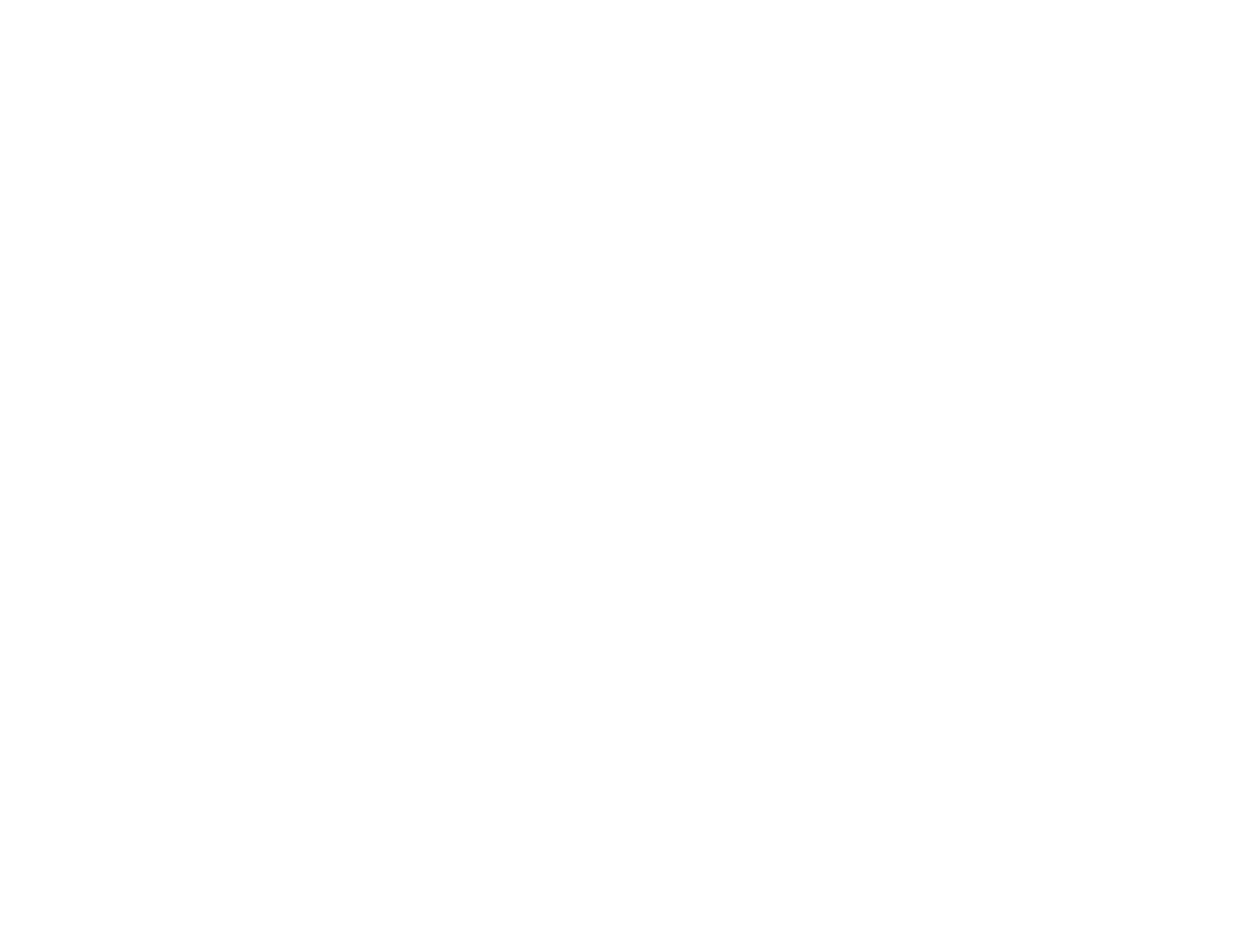
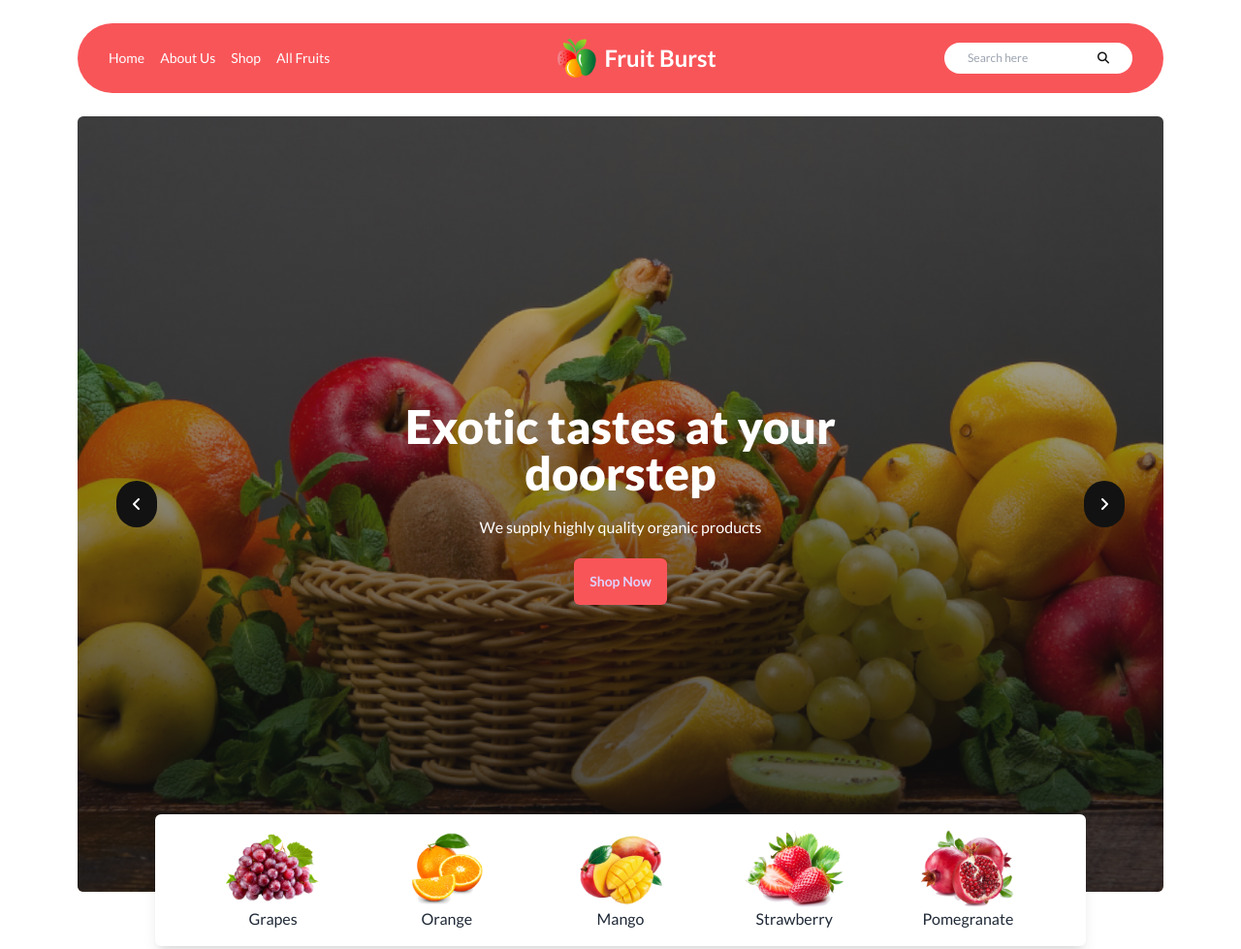
Before and after one commit to safia-nusrat-official/fruit-burst-assignment, a plain HTML site: page index.html in a window 1280 px wide. Shown: the top 979 px of the page at 97% size. Before the commit the page ends 800 px from the top, so only its background shows below. Drawn offline with nearby package versions, Linux system fonts and the light colour scheme.

Commit message:
navbar and hero section completed

```diff
--- a/index.html
+++ b/index.html
@@ -1,34 +1,128 @@
 <!DOCTYPE html>
-<html lang="en">
+<html lang="en" data-theme="light">
   <head>
-    <meta charset="UTF-8">
-    <meta name="viewport" content="width=device-width, initial-scale=1.0">
+    <meta charset="UTF-8" />
+    <meta name="viewport" content="width=device-width, initial-scale=1.0" />
     <title>Fruit Burst</title>
-    <link href="https://cdn.jsdelivr.net/npm/daisyui@3.4.0/dist/full.css" rel="stylesheet" type="text/css" />
+    <link
+      href="https://cdn.jsdelivr.net/npm/daisyui@3.4.0/dist/full.css"
+      rel="stylesheet"
+      type="text/css"
+    />
     <script src="https://cdn.tailwindcss.com"></script>
-    <link rel="preconnect" href="https://fonts.googleapis.com">
-    <link rel="preconnect" href="https://fonts.gstatic.com" crossorigin>
-    <link href="https://fonts.googleapis.com/css2?family=Lato:wght@400;700;900&display=swap" rel="stylesheet">
+    <link rel="preconnect" href="https://fonts.googleapis.com" />
+    <link rel="preconnect" href="https://fonts.gstatic.com" crossorigin />
+    <link
+      href="https://fonts.googleapis.com/css2?family=Lato:wght@400;700;900&display=swap"
+      rel="stylesheet"
+    />
+    <link
+      rel="stylesheet"
+      href="https://cdnjs.cloudflare.com/ajax/libs/font-awesome/6.4.0/css/all.min.css"
+    />
     <script>
       tailwind.config = {
         theme: {
           extend: {
             colors: {
-                clifford: '#da373d',
+              clifford: "#da373d",
+              darkPrimary: "#121212",
+              primary: "#F85559",
+              accentColor: "#F85559",
+            },
+          },
+        },
+      };
+    </script>
+    <style>
+      .font-lato {
+        font-family: "Lato";
       }
-            }
-          }
-        }
-      </script>
-
-    <style>
-        .font-lato{
-            font-family: 'Lato';
+      ::placeholder {
+        color: rgba(18, 18, 18, 0.4);
       }
     </style>
   </head>
   <body class="font-lato">
-    <head></head>
+    <header class="lg:py-6 md:py-6 px-8 py-20 lg:px-20 md:px-20">
+      <nav
+        class="lg:bg-accentColor md:bg-accentColor flex justify-between rounded-full md:py-4 lg:py-4 md:px-8 lg:px-8 items-center lg:text-white md:text-white text-black"
+      >
+        <ul class="lg:flex md:flex gap-4 font-normal text-sm hidden">
+          <li><a href="">Home</a></li>
+          <li><a href="">About Us</a></li>
+          <li><a href="">Shop</a></li>
+          <li><a href="">All Fruits</a></li>
+        </ul>
+        <div class="logo-section flex items-center gap-2">
+          <img
+            src="images/logo.png"
+            alt="logo"
+            class="w-15 h-15 lg:w-10 lg:h-10 md:w-10 md:h-10"
+          />
+          <h2 class="lg:text-2xl md:text-2xl text-4xl font-semibold">
+            Fruit Burst
+          </h2>
+        </div>
+        <div
+          class="search-bar bg-white py-2 px-6 rounded-full items-center text-xs hidden lg:flex md:flex"
+        >
+          <input
+            type="text"
+            placeholder="Search here"
+            class="bg-transparent w-full outline-none text-darkPrimary"
+          />
+          <i class="fa-solid fa-magnifying-glass text-darkPrimary"></i>
+        </div>
+        <i class="fa-solid fa-bars text-4xl md:hidden"></i>
+      </nav>
+
+      <section class="mt-6">
+        <div
+          class="hero min-h-screen rounded-md relative overflow-hidden"
+          style="background-image: url(images/banner1.png)"
+        >
+          <div
+            class="bg-gradient-to-t from-darkPrimary/75 to-darkPrimary/25 w-full h-full"
+          ></div>
+          <!--swipe left button-->
+          <div
+            class="hero-container relative flex justify-center text-center items-center w-full"
+          >
+            <i
+              class="fa-solid fa-angle-left z-2 text-white bg-darkPrimary p-4 rounded-full absolute left-10"
+            ></i>
+            <div
+              class="hero-content z-1 text-center text-neutral-content relative top-0"
+            >
+              <div class="max-w-md text-white">
+                <h1 class="mb-5 text-5xl font-extrabold">
+                  Exotic tastes at your doorstep
+                </h1>
+                <p class="mb-5">We supply highly quality organic products</p>
+                <button
+                  class="btn btn-primary bg-accentColor border-none rounded-md hover:bg-[#d3484a] normal-case"
+                >
+                  Shop Now
+                </button>
+              </div>
+            </div>
+            <i
+              class="fa-solid fa-angle-right z-2 text-white bg-darkPrimary p-4 rounded-full absolute right-10"
+            ></i>
+          </div>
+        </div>
+        <div
+          class="wrapper z-5 bg-white hidden rounded-md relative -top-20 mx-20 py-4 px-8 shadow-lg justify-between lg:flex md:flex"
+        >
+          <div class="container flex flex-col justify-between items-center text-md"><img class="h-20" src="images/fruit1.png" alt="" /><span>Grapes</span></div>
+          <div class="container flex flex-col justify-between items-center text-md"><img class="h-20" src="images/fruit2.png" alt="" /><span>Orange</span></div>
+          <div class="container flex flex-col justify-between items-center text-md"><img class="h-20" src="images/fruit3.png" alt="" /><span>Mango</span></div>
+          <div class="container flex flex-col justify-between items-center text-md"><img class="h-20" src="images/fruit4.png" alt="" /><span>Strawberry</span></div>
+          <div class="container flex flex-col justify-between items-center text-md"><img class="h-20" src="images/fruit5.png" alt="" /><span>Pomegranate</span></div>
+        </div>
+      </section>
+    </header>
     <main></main>
     <footer></footer>
   </body>
```
Lines whose indentation alone changed are shown as unchanged.
